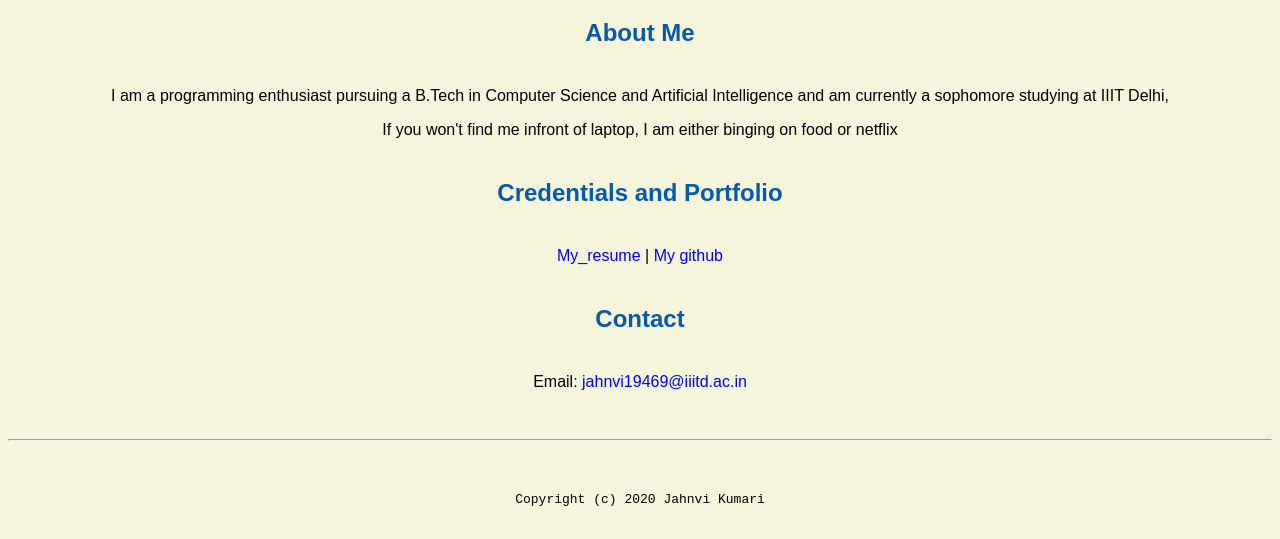
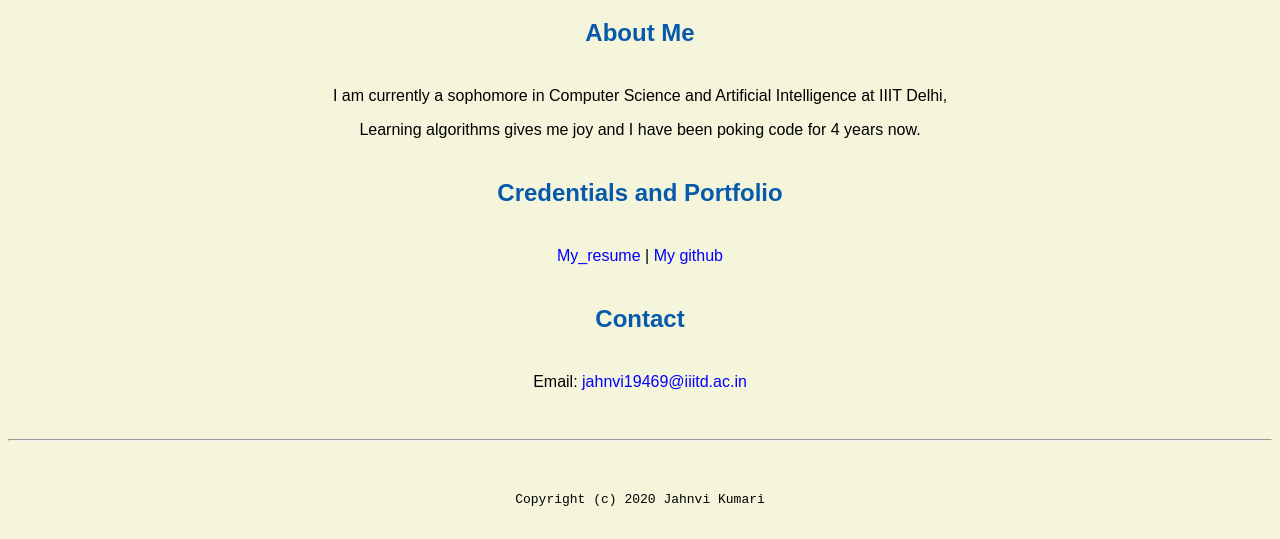
Before and after one commit to Jahnvi13/Jahnvi13.github.io, a plain HTML site: page index.html in a window 1280 px wide. Shown: the part 343-882 px from the top of the page. Drawn offline with Linux system fonts and the light colour scheme.

Commit message:
Update index.html

```diff
--- a/index.html
+++ b/index.html
@@ -16,8 +16,8 @@
   	<img src="images/me.jpeg" width="10%" alt="my pretty face">
   	<h1> Jahnvi Kumari's portal </h1>
   	<h2> About Me </h2>
-  	<p> I am a programming enthusiast pursuing a B.Tech in Computer Science and Artificial Intelligence and am currently a sophomore studying at IIIT Delhi,</p>
-  	<p> If you won't find me infront of laptop, I am either binging on food or netflix</p>
+  	<p> I am currently a sophomore in Computer Science and Artificial Intelligence at IIIT Delhi,</p>
+  	<p> Learning algorithms gives me joy and I have been poking code for 4 years now.</p>
   	<h2> Credentials and Portfolio </h2>
   	<p><a href="My resume.pdf"> My_resume </a> | <a href="http://github.com/Jahnvi13"> My github </a></p>
   	<h2>Contact</h2>
```
